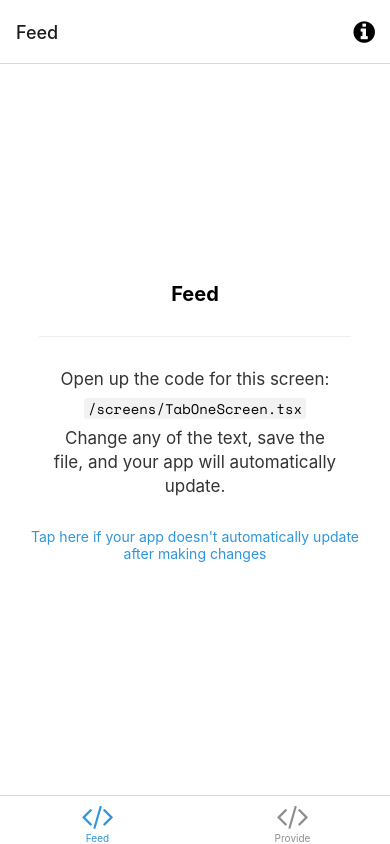
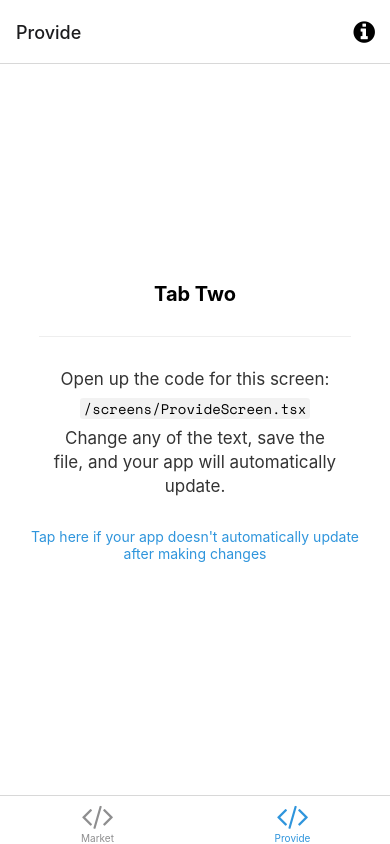
Before and after one commit to Owera-dev/owera9, a React Native app: screen /Provide in a window 390 px wide. Built offline with nearby package versions, Linux system fonts and the light colour scheme; what expo-linking would draw is missing.

Commit message:
Added setting icon to Provide page

```diff
--- a/navigation/LinkingConfiguration.ts
+++ b/navigation/LinkingConfiguration.ts
@@ -15,19 +15,19 @@ const linking: LinkingOptions<RootStackParamList> = {
     screens: {
       Root: {
         screens: {
-          TabOne: {
+          Market: {
             screens: {
-              TabOneScreen: 'one',
+              MarketScreen: 'one',
             },
           },
-          TabTwo: {
+          Provide: {
             screens: {
-              TabTwoScreen: 'two',
+              ProvideScreen: 'two',
             },
           },
         },
       },
-      Modal: 'modal',
+      Setting: 'modal',
       NotFound: '*',
     },
   },
--- a/navigation/index.tsx
+++ b/navigation/index.tsx
@@ -12,10 +12,10 @@ import { ColorSchemeName, Pressable } from 'react-native';
 
 import Colors from '../constants/Colors';
 import useColorScheme from '../hooks/useColorScheme';
-import ModalScreen from '../screens/ModalScreen';
+import SettingScreen from '../screens/SettingScreen';
 import NotFoundScreen from '../screens/NotFoundScreen';
-import TabOneScreen from '../screens/TabOneScreen';
-import TabTwoScreen from '../screens/TabTwoScreen';
+import MarketScreen from '../screens/MarketScreen';
+import ProvideScreen from '../screens/ProvideScreen';
 import { RootStackParamList, RootTabParamList, RootTabScreenProps } from '../types';
 import LinkingConfiguration from './LinkingConfiguration';
 
@@ -41,7 +41,7 @@ function RootNavigator() {
       <Stack.Screen name="Root" component={BottomTabNavigator} options={{ headerShown: false }} />
       <Stack.Screen name="NotFound" component={NotFoundScreen} options={{ title: 'Oops!' }} />
       <Stack.Group screenOptions={{ presentation: 'modal' }}>
-        <Stack.Screen name="Modal" component={ModalScreen} />
+        <Stack.Screen name="Setting" component={SettingScreen} />
       </Stack.Group>
     </Stack.Navigator>
   );
@@ -58,19 +58,19 @@ function BottomTabNavigator() {
 
   return (
     <BottomTab.Navigator
-      initialRouteName="TabOne"
+      initialRouteName="Market"
       screenOptions={{
         tabBarActiveTintColor: Colors[colorScheme].tint,
       }}>
       <BottomTab.Screen
-        name="TabOne"
-        component={TabOneScreen}
-        options={({ navigation }: RootTabScreenProps<'TabOne'>) => ({
-          title: 'Feed',
+        name="Market"
+        component={MarketScreen}
+        options={({ navigation }: RootTabScreenProps<'Market'>) => ({
+          title: 'Market',
           tabBarIcon: ({ color }) => <TabBarIcon name="code" color={color} />,
           headerRight: () => (
             <Pressable
-              onPress={() => navigation.navigate('Modal')}
+              onPress={() => navigation.navigate('Setting')}
               style={({ pressed }) => ({
                 opacity: pressed ? 0.5 : 1,
               })}>
@@ -85,12 +85,26 @@ function BottomTabNavigator() {
         })}
       />
       <BottomTab.Screen
-        name="TabTwo"
-        component={TabTwoScreen}
-        options={{
+        name="Provide"
+        component={ProvideScreen}
+        options={({ navigation }: RootTabScreenProps<'Provide'>) => ({
           title: 'Provide',
           tabBarIcon: ({ color }) => <TabBarIcon name="code" color={color} />,
-        }}
+          headerRight: () => (
+            <Pressable
+              onPress={() => navigation.navigate('Setting')}
+              style={({ pressed }) => ({
+                opacity: pressed ? 0.5 : 1,
+              })}>
+              <FontAwesome
+                name="info-circle"
+                size={25}
+                color={Colors[colorScheme].text}
+                style={{ marginRight: 15 }}
+              />
+            </Pressable>
+          ),
+        })}
       />
     </BottomTab.Navigator>
   );
--- a/screens/TabOneScreen.tsx
+++ b/screens/MarketScreen.tsx
@@ -4,12 +4,12 @@ import EditScreenInfo from '../components/EditScreenInfo';
 import { Text, View } from '../components/Themed';
 import { RootTabScreenProps } from '../types';
 
-export default function TabOneScreen({ navigation }: RootTabScreenProps<'TabOne'>) {
+export default function MarketScreen({ navigation }: RootTabScreenProps<'Market'>) {
   return (
     <View style={styles.container}>
-      <Text style={styles.title}>Feed</Text>
+      <Text style={styles.title}>Market</Text>
       <View style={styles.separator} lightColor="#eee" darkColor="rgba(255,255,255,0.1)" />
-      <EditScreenInfo path="/screens/TabOneScreen.tsx" />
+      <EditScreenInfo path="/screens/MarketScreen.tsx" />
     </View>
   );
 }
--- a/screens/ModalScreen.tsx
+++ b/screens/ProvideScreen.tsx
@@ -1,18 +1,14 @@
-import { StatusBar } from 'expo-status-bar';
-import { Platform, StyleSheet } from 'react-native';
+import { StyleSheet } from 'react-native';
 
 import EditScreenInfo from '../components/EditScreenInfo';
 import { Text, View } from '../components/Themed';
 
-export default function ModalScreen() {
+export default function ProvideScreen() {
   return (
     <View style={styles.container}>
-      <Text style={styles.title}>Modal</Text>
+      <Text style={styles.title}>Tab Two</Text>
       <View style={styles.separator} lightColor="#eee" darkColor="rgba(255,255,255,0.1)" />
-      <EditScreenInfo path="/screens/ModalScreen.tsx" />
-
-      {/* Use a light status bar on iOS to account for the black space above the modal */}
-      <StatusBar style={Platform.OS === 'ios' ? 'light' : 'auto'} />
+      <EditScreenInfo path="/screens/ProvideScreen.tsx" />
     </View>
   );
 }
--- a/screens/TabTwoScreen.tsx
+++ b/screens/SettingScreen.tsx
@@ -1,14 +1,18 @@
-import { StyleSheet } from 'react-native';
+import { StatusBar } from 'expo-status-bar';
+import { Platform, StyleSheet } from 'react-native';
 
 import EditScreenInfo from '../components/EditScreenInfo';
 import { Text, View } from '../components/Themed';
 
-export default function TabTwoScreen() {
+export default function SettingScreen() {
   return (
     <View style={styles.container}>
-      <Text style={styles.title}>Tab Two</Text>
+      <Text style={styles.title}>Setting</Text>
       <View style={styles.separator} lightColor="#eee" darkColor="rgba(255,255,255,0.1)" />
-      <EditScreenInfo path="/screens/TabTwoScreen.tsx" />
+      <EditScreenInfo path="/screens/SettingScreen.tsx" />
+
+      {/* Use a light status bar on iOS to account for the black space above the modal */}
+      <StatusBar style={Platform.OS === 'ios' ? 'light' : 'auto'} />
     </View>
   );
 }
--- a/types.tsx
+++ b/types.tsx
@@ -15,7 +15,7 @@ declare global {
 
 export type RootStackParamList = {
   Root: NavigatorScreenParams<RootTabParamList> | undefined;
-  Modal: undefined;
+  Setting: undefined;
   NotFound: undefined;
 };
 
@@ -25,8 +25,8 @@ export type RootStackScreenProps<Screen extends keyof RootStackParamList> = Nati
 >;
 
 export type RootTabParamList = {
-  TabOne: undefined;
-  TabTwo: undefined;
+  Market: undefined;
+  Provide: undefined;
 };
 
 export type RootTabScreenProps<Screen extends keyof RootTabParamList> = CompositeScreenProps<
```
